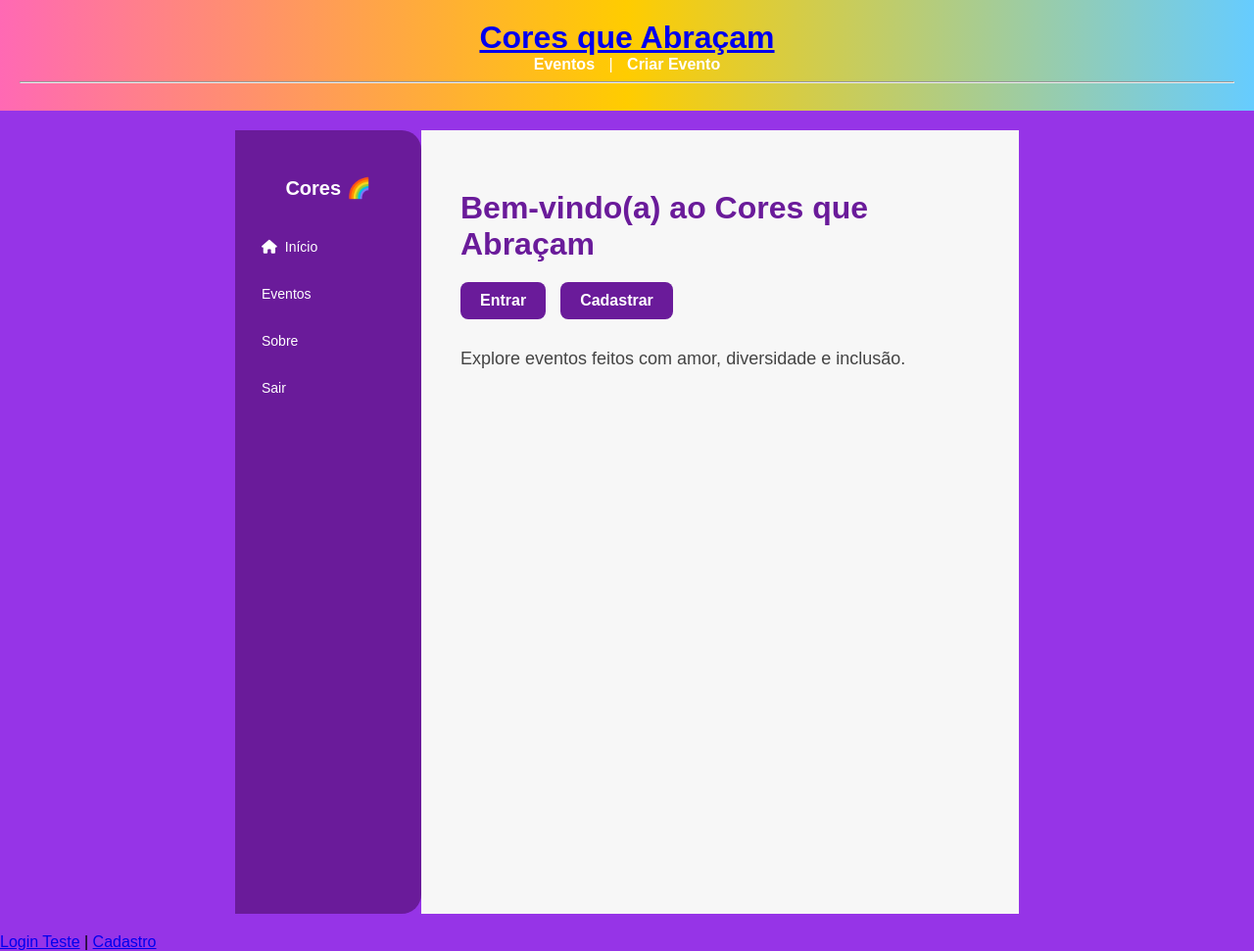
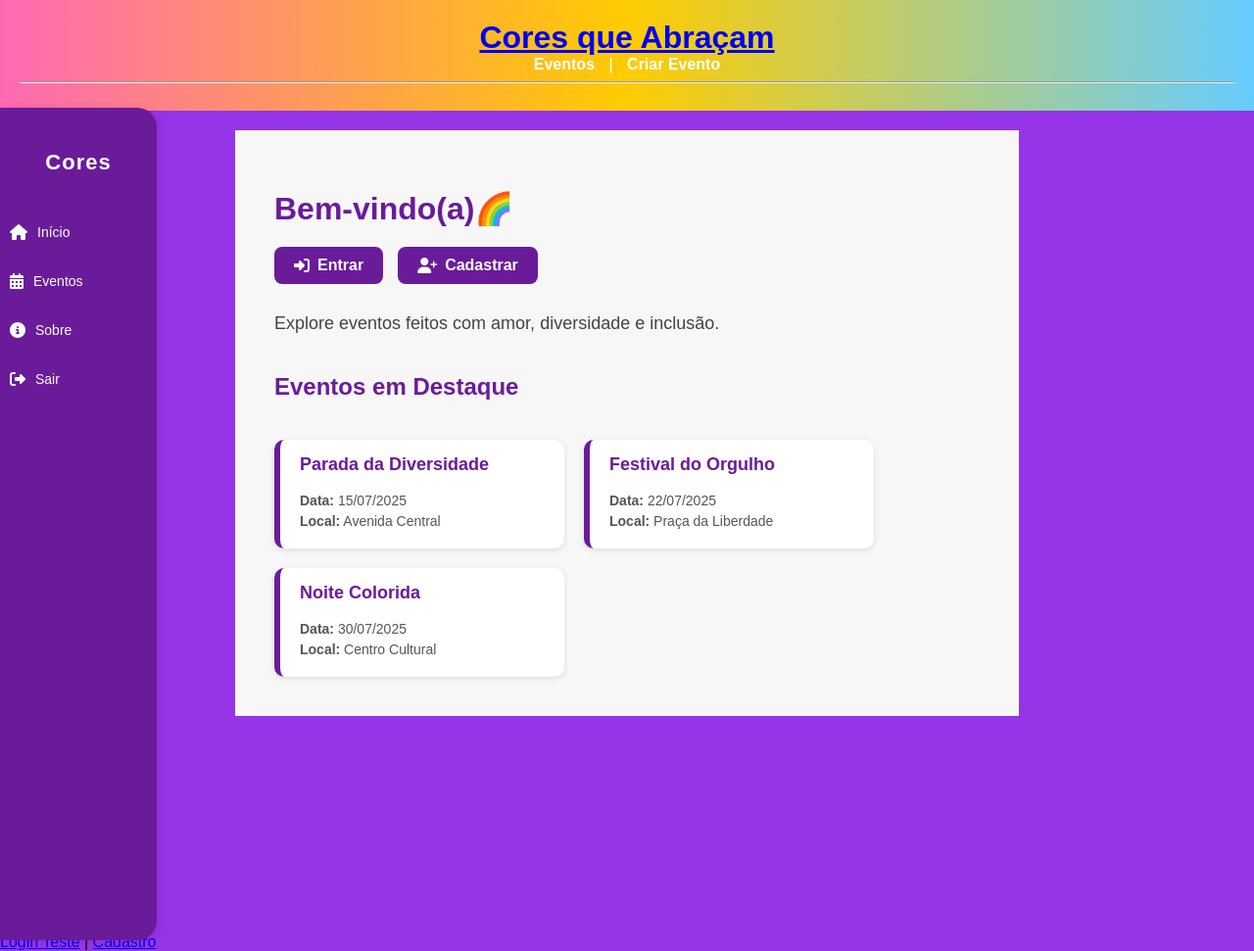
Before and after one commit to MarcusCLR/ProjetoIGOR, a Django app: a page that uses eventos/templates/base.html in a window 1280 px wide. Shown: the whole page at 98% size. Run offline with Django 5.2, Linux system fonts and the light colour scheme.

Commit message:
tela de inicio

```diff
--- a/eventos/templates/base.html
+++ b/eventos/templates/base.html
@@ -30,5 +30,6 @@
 {% endif %}
 
 
+
 </body>
 </html>
--- a/usuarios/templates/usuarios/home.html
+++ b/usuarios/templates/usuarios/home.html
@@ -2,39 +2,55 @@
 {% block title %}Início{% endblock %}
 
 {% block content %}
+<!-- Font Awesome CDN (caso ainda não esteja no base.html) -->
+<link rel="stylesheet" href="https://cdnjs.cloudflare.com/ajax/libs/font-awesome/6.5.0/css/all.min.css">
+
 <style>
     .layout {
         display: flex;
         min-height: 100vh;
+        align-items: flex-start;
     }
 
     .sidebar {
-        width: 160px;
+        width: 140px;
         background-color: #6a1b9a;
-        padding: 30px 15px;
+        padding: 25px 10px;
         color: white;
         display: flex;
         flex-direction: column;
+        align-items: center;
         border-top-right-radius: 20px;
         border-bottom-right-radius: 20px;
+        box-shadow: 2px 0 10px rgba(0, 0, 0, 0.1);
+        position: fixed;
+    top: 0;
+    left: 0;
+    height: 100vh;
+    z-index: 1000;
+    margin-top: 110px;
     }
 
     .sidebar h2 {
-        font-size: 20px;
-        margin-bottom: 30px;
+        font-size: 22px;
+        margin-bottom: 40px;
         text-align: center;
+        font-weight: bold;
+        letter-spacing: 1px;
     }
 
     .sidebar a {
+        width: 100%;
         color: white;
         text-decoration: none;
-        padding: 10px 12px;
-        margin-bottom: 12px;
+        padding: 10px 8px;
+        margin-bottom: 14px;
         border-radius: 10px;
         font-size: 14px;
-        transition: background 0.3s;
+        transition: all 0.3s ease;
         display: flex;
         align-items: center;
+        justify-content: flex-start;
     }
 
     .sidebar a:hover {
@@ -42,7 +58,8 @@
     }
 
     .sidebar a i {
-        margin-right: 8px;
+        margin-right: 10px;
+        font-size: 16px;
     }
 
     .content {
@@ -55,6 +72,7 @@
         color: #6a1b9a;
         font-size: 32px;
         margin-bottom: 20px;
+
     }
 
     .auth-buttons {
@@ -71,36 +89,90 @@
         border-radius: 8px;
         font-weight: bold;
         transition: background 0.3s;
+        display: flex;
+        align-items: center;
     }
 
     .auth-buttons a:hover {
         background-color: #4a148c;
     }
 
+    .auth-buttons a i {
+        margin-right: 8px;
+    }
+
     .content p {
         font-size: 18px;
         color: #444;
+    }
+
+    /* Estilo para eventos em destaque */
+    .eventos-destaque {
+        display: flex;
+        flex-wrap: wrap;
+        gap: 20px;
+        margin-top: 40px;
+    }
+
+    .evento-card {
+        background-color: #fff;
+        border-left: 6px solid #6a1b9a;
+        border-radius: 10px;
+        padding: 15px 20px;
+        box-shadow: 0 2px 6px rgba(0,0,0,0.1);
+        width: 250px;
+    }
+
+    .evento-card h3 {
+        margin-top: 0;
+        color: #6a1b9a;
+        font-size: 18px;
+    }
+
+    .evento-card p {
+        margin: 5px 0;
+        font-size: 14px;
+        color: #555;
     }
 </style>
 
 <div class="layout">
     <div class="sidebar">
-        <h2>Cores 🌈</h2>
+        <h2>Cores</h2>
         <a href="{% url 'home' %}"><i class="fas fa-home"></i> Início</a>
-        <a href="{% url 'listar_eventos' %}">Eventos</a>
-        <a href="#">Sobre</a>
-        <a href="{% url 'logout' %}">Sair</a>
+        <a href="{% url 'listar_eventos' %}"><i class="fas fa-calendar-alt"></i> Eventos</a>
+        <a href="#"><i class="fas fa-info-circle"></i> Sobre</a>
+        <a href="{% url 'logout' %}"><i class="fas fa-sign-out-alt"></i> Sair</a>
     </div>
 
     <div class="content">
-        <h1>Bem-vindo(a) ao Cores que Abraçam</h1>
+        <h1>Bem-vindo(a)🌈</h1>
 
         <div class="auth-buttons">
-            <a href="{% url 'login' %}">Entrar</a>
-            <a href="{% url 'signup' %}">Cadastrar</a>
+            <a href="{% url 'login' %}"><i class="fas fa-sign-in-alt"></i> Entrar</a>
+            <a href="{% url 'signup' %}"><i class="fas fa-user-plus"></i> Cadastrar</a>
         </div>
 
         <p>Explore eventos feitos com amor, diversidade e inclusão.</p>
+
+        <h2 style="color: #6a1b9a; margin-top: 40px;">Eventos em Destaque</h2>
+        <div class="eventos-destaque">
+            <div class="evento-card">
+                <h3>Parada da Diversidade</h3>
+                <p><strong>Data:</strong> 15/07/2025</p>
+                <p><strong>Local:</strong> Avenida Central</p>
+            </div>
+            <div class="evento-card">
+                <h3>Festival do Orgulho</h3>
+                <p><strong>Data:</strong> 22/07/2025</p>
+                <p><strong>Local:</strong> Praça da Liberdade</p>
+            </div>
+            <div class="evento-card">
+                <h3>Noite Colorida</h3>
+                <p><strong>Data:</strong> 30/07/2025</p>
+                <p><strong>Local:</strong> Centro Cultural</p>
+            </div>
+        </div>
     </div>
 </div>
 {% endblock %}
```
Also changed, not shown: db.sqlite3.
